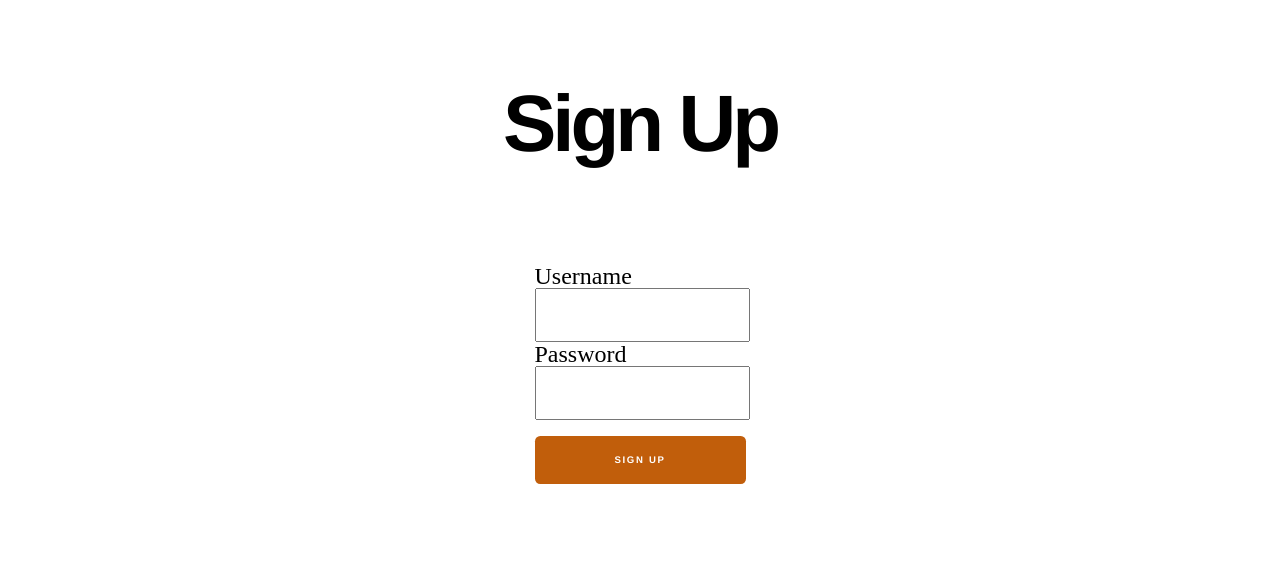
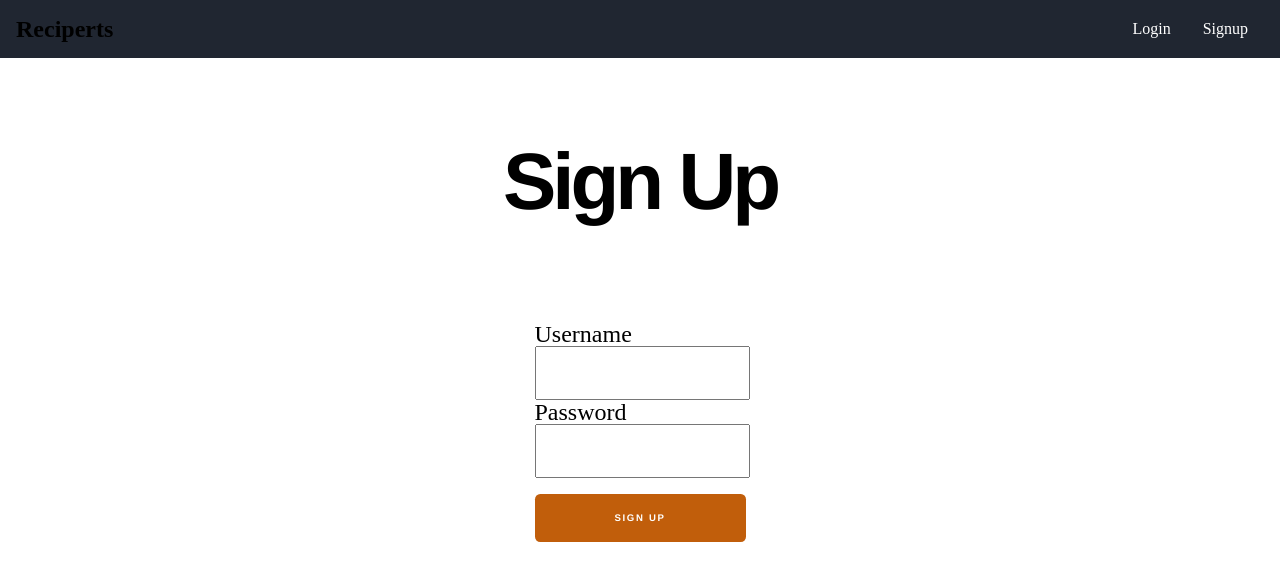
Before and after one commit to Divici/reciperts, a React (Create React App) app: page /signup in a window 1280 px wide. Shown: the top 580 px of the page. Built offline with nearby package versions, Linux system fonts and the light colour scheme.

Commit message:
Nav to dashboard and logout working

```diff
--- a/src/components/App.js
+++ b/src/components/App.js
@@ -1,6 +1,6 @@
-import React, { useState, useEffect } from 'react';
-import { connect } from "react-redux";
-import { Route, BrowserRouter as Router, Routes } from "react-router-dom";
+import React from 'react';
+//import { connect } from "react-redux";
+import { Route, Routes } from "react-router-dom";
 import PrivateRoute from './auth/PrivateRoute';
 import Home from './Home';
 import Login from './auth/Login';
@@ -15,15 +15,16 @@ function App() {
 
         <Routes>
 
-          <Route path='/dashboard' element={<PrivateRoute><Dashboard/></PrivateRoute>} />
-
-          <Route path='/logout' element={<PrivateRoute><Logout/></PrivateRoute>} />
+          <Route element={<PrivateRoute />}>
+            <Route path='/dashboard' element={<Dashboard/>} />
+            <Route path='/logout' element={<Logout/>} />
+          </Route>
 
           <Route path='/login' element={<Login/>} />
 
           <Route path='/signup' element={<Signup/>} />
 
-          <Route path='/' element={<Home />} />
+          <Route path='/*' element={<Home />} />
 
         </Routes>
 
--- /dev/null
+++ b/src/components/Header.js
@@ -0,0 +1,21 @@
+import React from 'react';
+import { Link } from 'react-router-dom';
+import '../styles/Header.css';
+
+const Header = () => {
+    const token = localStorage.getItem('token');
+
+    return(
+        <div className='header'>
+            <p>Reciperts</p>
+            <ul className='nav'>
+                {!token && <li><Link to="/login">Login</Link></li>}
+                {!token && <li><Link to="/signup">Signup</Link></li>}
+                {token && <li><Link to="/dashboard">Dashboard</Link></li>}
+                {token && <li><Link to="/logout">Logout</Link></li>}
+            </ul>
+        </div>
+    );
+}
+
+export default Header;
--- a/src/components/Home.js
+++ b/src/components/Home.js
@@ -3,6 +3,7 @@ import "../styles/Home.css";
 import { Link } from "react-router-dom";
 
 const Home = (props) => {
+    const token = localStorage.getItem('token');
     return (
         <div id="wrapper">
             <section className="intro">
@@ -11,7 +12,7 @@ const Home = (props) => {
                     <p>
                         your place for generation after generation of tradition
                     </p>
-                    <Link to='login'><button className="button primary">Sign In</button></Link>
+                    <Link to={!token? 'login' : 'dashboard'}><button className="button primary">Sign In</button></Link>
                 </header>
             </section>
 
@@ -21,7 +22,7 @@ const Home = (props) => {
                     <p>
                     The little cards grandma wrote her recipes on in her beautiful cursive are getting lost or are hard to read. You need somewhere secure to keep those recipes with you forever!
                     </p>
-                    <Link to='signup'><button className="button secondary">Sign Up</button></Link>
+                    <Link to={!token? 'signup' : 'dashboard'}><button className="button secondary">Sign Up</button></Link>
                 </header>
             </div>
         </div>
--- a/src/components/auth/Login.js
+++ b/src/components/auth/Login.js
@@ -1,7 +1,7 @@
 import React, {useState} from "react";
 import axios from "axios";
 import { useNavigate } from 'react-router-dom';
-//import Header from "./Header";
+import Header from "../Header";
 import '../../styles/Auth.css';
 
 const Login = (props) => {
@@ -38,7 +38,7 @@ const Login = (props) => {
 
     return (
         <div>
-            {/* <Header/> */}
+            <Header/>
             <div className="title">
                 <h1>Log in</h1>
             </div>
--- a/src/components/auth/PrivateRoute.js
+++ b/src/components/auth/PrivateRoute.js
@@ -1,17 +1,16 @@
 import React from "react";
-import { Route, Navigate } from "react-router-dom";
+import { Navigate, Outlet } from "react-router-dom";
 
 function PrivateRoute(props) {
-  const {component:Component, ...rest} = props;
+  const {children} = props;
 
-  return <Route {...rest} render={()=>{
-    if(localStorage.getItem('token')) {
-      return <Component {...rest}/>
-    }
-    else {
-      return <Navigate to='/' replace/>
-    }
-  }} />
+  if(localStorage.getItem('token')) {
+    return children ? children : <Outlet />
+  }
+  else {
+    return <Navigate to='/' replace/>
+  }
+
 }
 
 export default PrivateRoute;
--- a/src/components/auth/SignUp.js
+++ b/src/components/auth/SignUp.js
@@ -1,7 +1,7 @@
 import React, {useState} from "react";
 import axios from "axios";
 import { useNavigate } from 'react-router-dom';
-//import Header from "./Header";
+import Header from "../Header";
 
 const Signup = (props) => {
     const navigate = useNavigate();
@@ -25,23 +25,22 @@ const Signup = (props) => {
     const handleSignup = (e) => {
         e.preventDefault();
 
-        // axios.post('https://plant-water-tracker.herokuapp.com/api/auth/register', credentials)
-        //     .then(resp=>{
-        //             setSuccess(!success);
-        //             const timer = setTimeout(() => {
-        //                 setSuccess(!success)
-        //                 navigate('/login');
-        //             }, 2000);
-
-        //     })
-        //     .catch(err=>{
-        //         setError(err.response.data.message)
-        //     })
+        axios.post('https://reciperts.herokuapp.com/api/auth/register', credentials)
+            .then(resp=>{
+                    setSuccess(!success);
+                    const timer = setTimeout(() => {
+                        setSuccess(!success)
+                        navigate('/login');
+                    }, 2000);
+            })
+            .catch(err=>{
+                setError(err.response.data.message)
+            })
     }
 
     return (
         <div>
-            {/* <Header/> */}
+            <Header/>
             <div className="title">
                 <h1>Sign Up</h1>
             </div>
--- a/src/components/user/Dashboard.js
+++ b/src/components/user/Dashboard.js
@@ -1,9 +1,11 @@
 import React from "react";
+import Header from "../Header";
 
 const Dashboard = (props) => {
 
     return(
         <div>
+            <Header/>
             <h1>Dashboard goes here</h1>
         </div>
     )
--- /dev/null
+++ b/src/styles/Header.css
@@ -0,0 +1,24 @@
+.header {
+    padding: 1em;
+    display:flex;
+    align-items: center;
+    justify-content: space-between;
+    background-color: #202631;
+    margin: 0 0 50px;
+}
+
+.header p {
+    font-weight: bold;
+    font-size: 1.5em;
+}
+
+.nav li{
+    display: inline-block;
+    padding: 0.3rem 1rem;
+}
+
+.nav li a {
+    text-decoration: none;
+    color: white;
+    font-size: 1em;
+}
--- a/src/styles/Home.css
+++ b/src/styles/Home.css
@@ -64,10 +64,10 @@ background-color: #C15E0B;
 color: #ffffff;
 }
 
-.warning {
+/* .warning {
 background-color: #0e2923;
 color: #ffffff;
-}
+} */
 
 .button {
 border: none;
```
